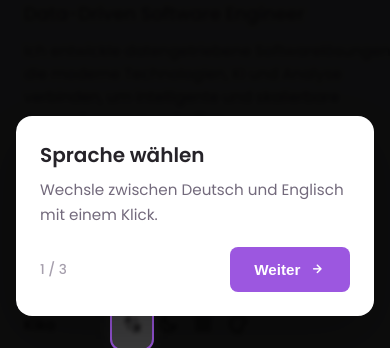
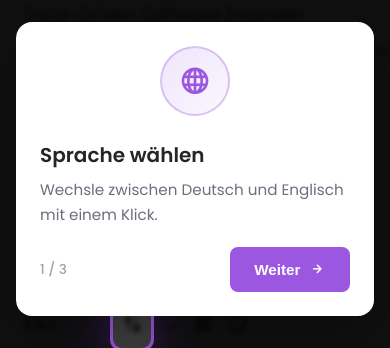
Before and after one commit to 42kiko/portfolio, a plain HTML site: page index.html in a window 390 px wide. Shown: the part 496-844 px from the top of the page. Drawn offline with nearby package versions, Linux system fonts and the light colour scheme.

Commit message:
onboarding update styles effekt

```diff
--- a/src/core/onboarding.js
+++ b/src/core/onboarding.js
@@ -40,6 +40,9 @@ function createOverlay() {
     <div class="onboarding-spotlight"></div>
     <div class="onboarding-tooltip">
       <div class="onboarding-tooltip__content">
+        <div class="onboarding-tooltip__icon">
+          <i class="onboarding-tooltip__icon-element"></i>
+        </div>
         <h3 class="onboarding-tooltip__title"></h3>
         <p class="onboarding-tooltip__text"></p>
         <div class="onboarding-tooltip__footer">
@@ -112,6 +115,7 @@ function positionSpotlight(target, spotlight, tooltip) {
 function showStep(overlay, step, currentIndex, totalSteps) {
   const spotlight = overlay.querySelector(".onboarding-spotlight");
   const tooltip = overlay.querySelector(".onboarding-tooltip");
+  const icon = overlay.querySelector(".onboarding-tooltip__icon-element");
   const title = overlay.querySelector(".onboarding-tooltip__title");
   const text = overlay.querySelector(".onboarding-tooltip__text");
   const counter = overlay.querySelector(".onboarding-tooltip__counter");
@@ -125,6 +129,7 @@ function showStep(overlay, step, currentIndex, totalSteps) {
   }
 
   // Update content
+  icon.className = `onboarding-tooltip__icon-element ${step.iconClass}`;
   title.textContent = t(step.titleKey);
   text.textContent = t(step.textKey);
   counter.textContent = `${currentIndex + 1} / ${totalSteps}`;
@@ -165,16 +170,19 @@ function startOnboarding() {
       selector: "#lang-toggle-btn",
       titleKey: "onboarding-lang-title",
       textKey: "onboarding-lang-text",
+      iconClass: "uil uil-globe",
     },
     {
       selector: "#theme-button",
       titleKey: "onboarding-theme-title",
       textKey: "onboarding-theme-text",
+      iconClass: "uil uil-moon",
     },
     {
       selector: "#theme-toggle-btn",
       titleKey: "onboarding-color-title",
       textKey: "onboarding-color-text",
+      iconClass: "uil uil-palette",
     },
   ];
 
--- a/styles/main.css
+++ b/styles/main.css
@@ -1867,13 +1867,32 @@ body:not(.dark-theme) .cv-card--pdf .cv-card__main {
   border-radius: 12px;
   box-shadow:
     0 0 0 9999px rgba(0, 0, 0, 0.75),
-    0 0 30px rgba(255, 255, 255, 0.3),
+    0 0 40px 10px var(--first-color),
+    0 0 20px 5px hsla(var(--hue-color), 69%, 61%, 0.6),
     inset 0 0 0 3px var(--first-color);
   pointer-events: none;
   transition: all 0.4s cubic-bezier(0.4, 0, 0.2, 1);
   opacity: 0;
   transform: scale(0.9);
   z-index: 10001;
+  animation: spotlight-pulse 2s ease-in-out infinite;
+}
+
+@keyframes spotlight-pulse {
+  0%, 100% {
+    box-shadow:
+      0 0 0 9999px rgba(0, 0, 0, 0.75),
+      0 0 40px 10px var(--first-color),
+      0 0 20px 5px hsla(var(--hue-color), 69%, 61%, 0.6),
+      inset 0 0 0 3px var(--first-color);
+  }
+  50% {
+    box-shadow:
+      0 0 0 9999px rgba(0, 0, 0, 0.75),
+      0 0 60px 15px var(--first-color),
+      0 0 35px 10px hsla(var(--hue-color), 69%, 61%, 0.8),
+      inset 0 0 0 3px var(--first-color);
+  }
 }
 
 .onboarding-spotlight.active {
@@ -1898,6 +1917,37 @@ body:not(.dark-theme) .cv-card--pdf .cv-card__main {
 .onboarding-tooltip.active {
   opacity: 1;
   transform: translateY(0);
+}
+
+.onboarding-tooltip__icon {
+  width: 80px;
+  height: 80px;
+  margin: 0 auto 1.5rem;
+  display: flex;
+  align-items: center;
+  justify-content: center;
+  background: linear-gradient(
+    135deg,
+    hsla(var(--hue-color), 69%, 61%, 0.15),
+    hsla(var(--hue-color), 69%, 61%, 0.05)
+  );
+  border-radius: 50%;
+  border: 2px solid hsla(var(--hue-color), 69%, 61%, 0.3);
+}
+
+.onboarding-tooltip__icon-element {
+  font-size: 2.5rem;
+  color: var(--first-color);
+  animation: icon-float 2s ease-in-out infinite;
+}
+
+@keyframes icon-float {
+  0%, 100% {
+    transform: translateY(0);
+  }
+  50% {
+    transform: translateY(-5px);
+  }
 }
 
 .onboarding-tooltip__title {
@@ -1977,8 +2027,18 @@ body:not(.dark-theme) .cv-card--pdf .cv-card__main {
   .onboarding-spotlight {
     box-shadow:
       0 0 0 9999px rgba(0, 0, 0, 0.8),
-      0 0 20px rgba(255, 255, 255, 0.2),
+      0 0 30px 8px var(--first-color),
+      0 0 15px 4px hsla(var(--hue-color), 69%, 61%, 0.6),
       inset 0 0 0 2px var(--first-color);
+  }
+
+  .onboarding-tooltip__icon {
+    width: 70px;
+    height: 70px;
+  }
+
+  .onboarding-tooltip__icon-element {
+    font-size: 2rem;
   }
 }
 
```
